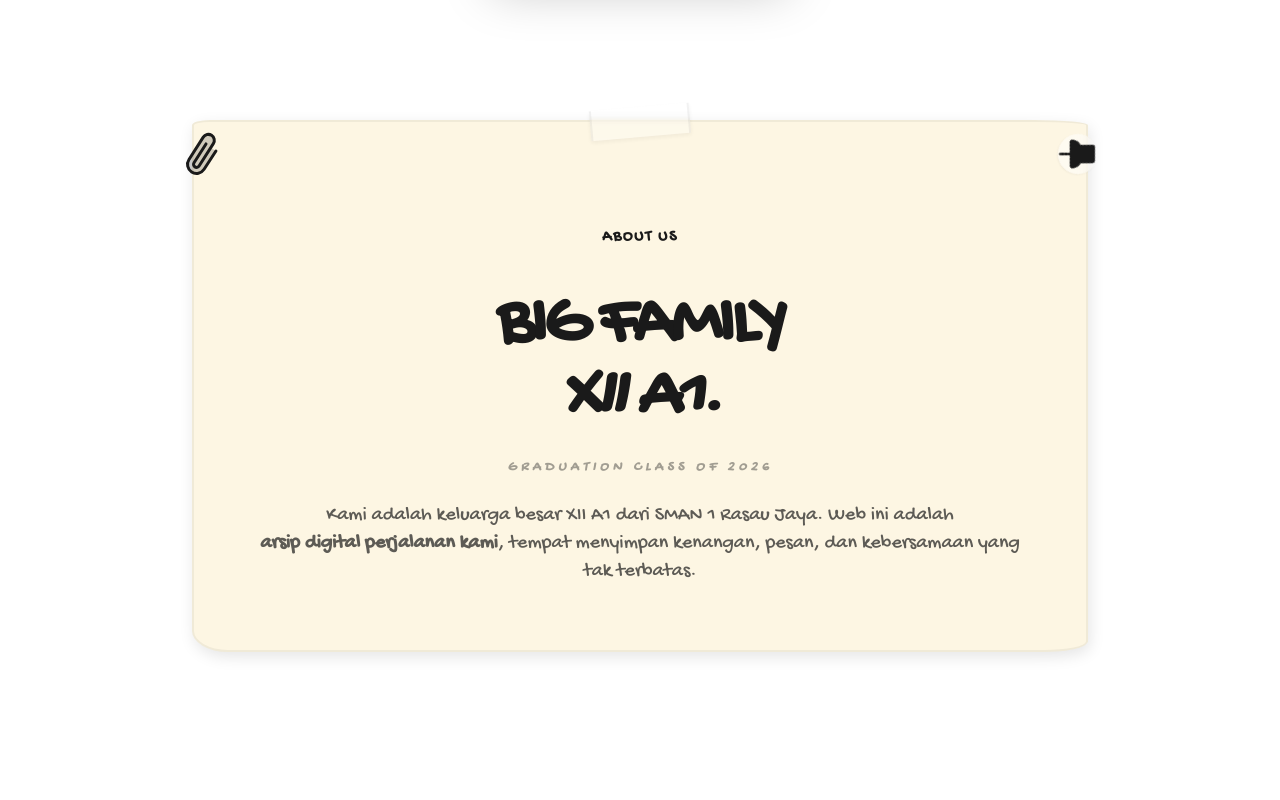
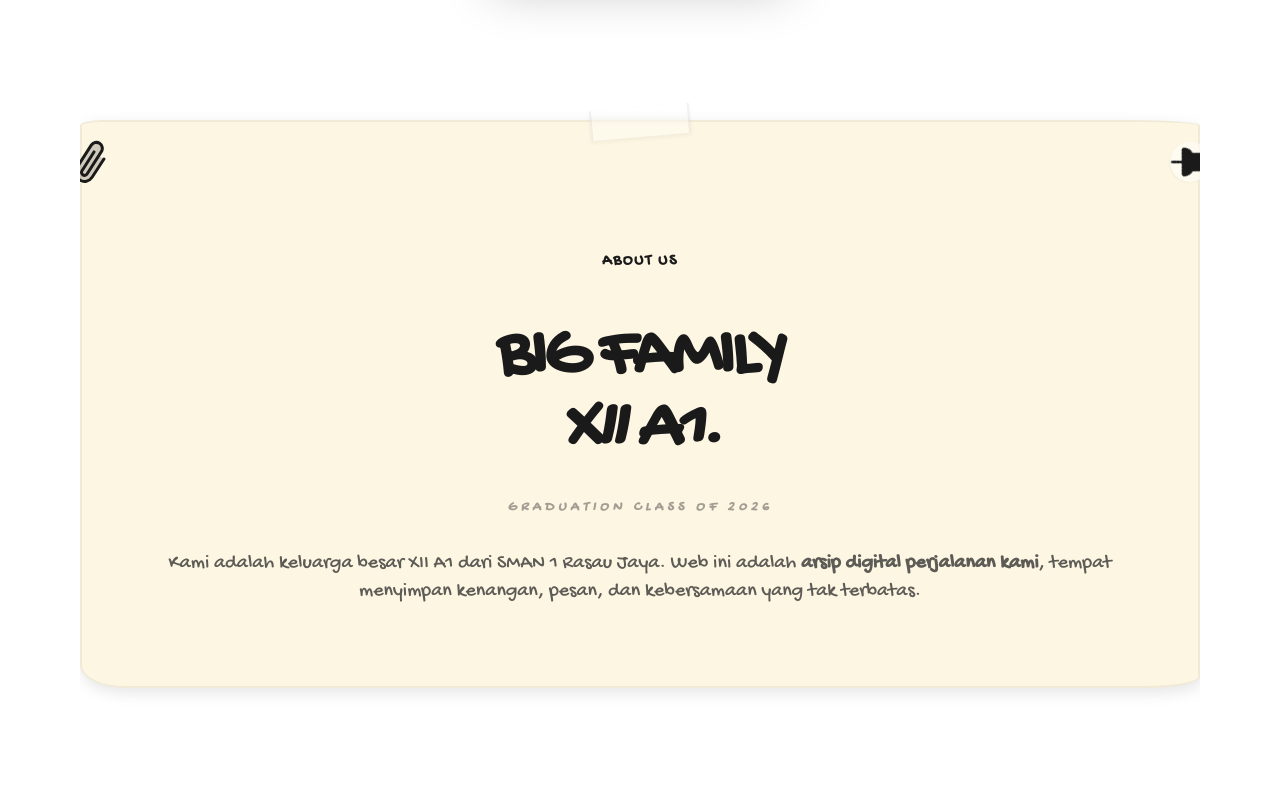
Before and after one commit to kyiov/Webkelas, a React (Vite) app: page / in a window 1280 px wide. Shown: the part 800-1600 px from the top of the page. Built offline with nearby package versions, Linux system fonts and the light colour scheme; no server answers.

Commit message:
style: optimize desktop layout to utilize screen space better

```diff
--- a/src/App.jsx
+++ b/src/App.jsx
@@ -139,7 +139,7 @@ const App = () => {
           <Hero />
         </div>
 
-        <div className="container mx-auto px-4 lg:px-20 space-y-32 pb-20 mt-20 pointer-events-auto">
+        <div className="container mx-auto px-4 lg:px-10 xl:px-20 space-y-32 pb-20 mt-20 pointer-events-auto">
           {/* About Section */}
           <motion.section
             id="about"
@@ -149,7 +149,7 @@ const App = () => {
             viewport={{ once: true, margin: "-50px" }}
             transition={{ duration: 0.6 }}
           >
-            <div className="max-w-4xl mx-auto text-center space-y-6 paper-card p-10 lg:p-16 irregular-border border-2 border-black/5 relative">
+            <div className="max-w-5xl xl:max-w-6xl mx-auto text-center space-y-8 paper-card p-10 lg:p-20 irregular-border border-2 border-black/5 relative">
               <div className="tape"></div>
 
               {/* Physical Ornaments */}
--- a/src/components/sections/Gallery.jsx
+++ b/src/components/sections/Gallery.jsx
@@ -55,7 +55,7 @@ const Gallery = () => {
 
       {/* Scrapbook Grid Area */}
       <div
-        className="grid grid-cols-2 md:grid-cols-2 gap-4 sm:gap-12 px-6 w-full max-w-5xl mx-auto min-h-[400px] relative"
+        className="grid grid-cols-2 md:grid-cols-3 lg:grid-cols-4 gap-6 sm:gap-10 lg:gap-12 px-6 w-full max-w-7xl mx-auto min-h-[400px] relative"
       >
         {images.map((img, idx) => {
           const tapeColors = ['bg-primary/30', 'bg-secondary/30', 'bg-accent/30', 'bg-info/30', 'bg-warning/30'];
```
